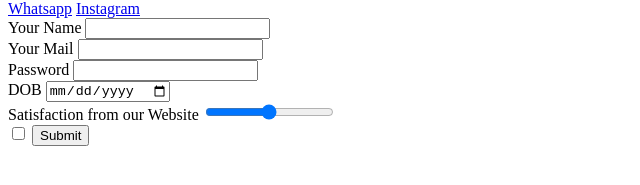
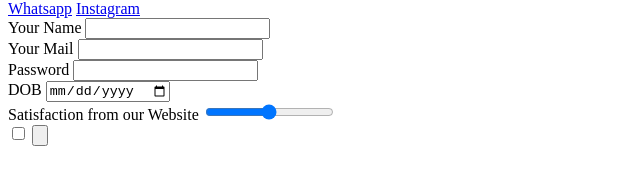
Before and after one commit to mukkkkks/Resume, a plain HTML site: page Contact Me.html in a window 1280 px wide. Shown: the part 83-268 px from the top of the page, without its empty margins (0-640 px from the left). Drawn offline with Linux system fonts and the light colour scheme.

Commit message:
Update Contact Me.html

```diff
--- a/Contact Me.html
+++ b/Contact Me.html
@@ -23,7 +23,7 @@
     <label for="">Satisfaction from our Website</label>
     <input type="range" name="" value=""><br>
     <input type="checkbox" name="" value="">
-    <input type="submit" name="">
+    <input type="button" name="">
 
 
   </form>
```
